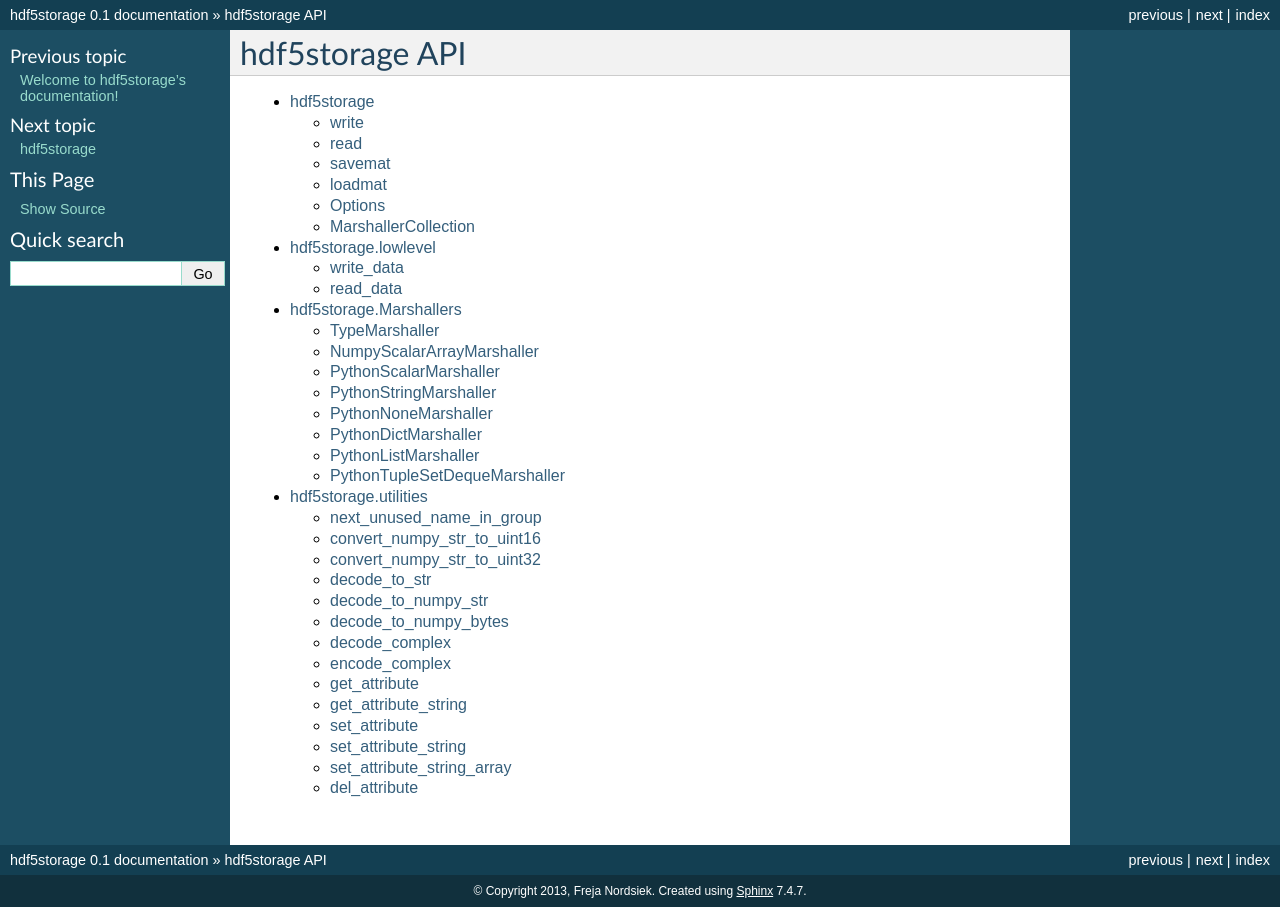
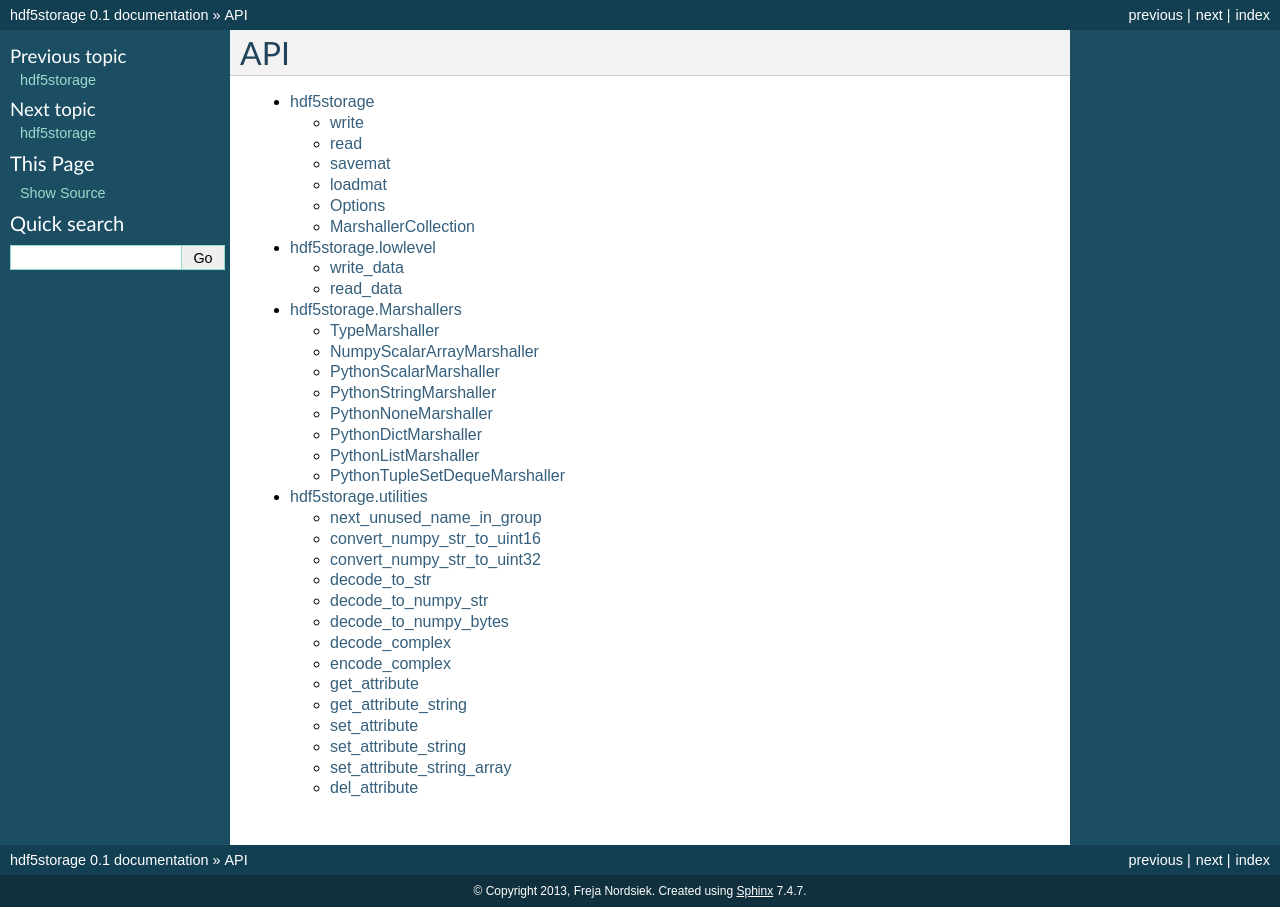
Before and after one commit to frejanordsiek/hdf5storage, a Sphinx documentation site: the page built from doc/source/api.rst, in a window 1280 px wide. Built offline with Sphinx 7.4.7, drawn with Linux system fonts in a browser that asks for light colours; formulas are drawn with MathJax 3.

Commit message:
Added main information page to documentation (replicate of README.rst) and adjusted titles.

```diff
--- a/doc/source/api.rst
+++ b/doc/source/api.rst
@@ -1,5 +1,5 @@
-hdf5storage API
-================
+API
+===
 
 .. toctree::
    :maxdepth: 2
--- a/doc/source/index.rst
+++ b/doc/source/index.rst
@@ -11,6 +11,7 @@
 .. toctree::
    :maxdepth: 2
 
+   information
    api
 
 Indices and tables
--- /dev/null
+++ b/doc/source/information.rst
@@ -0,0 +1,5 @@
+===========
+hdf5storage
+===========
+
+.. include:: ../../README.rst
```
